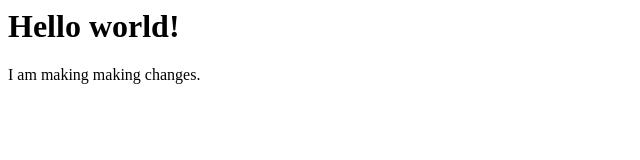
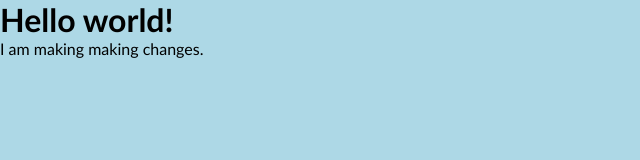
Before and after one commit to victormcervantes/helloWorld, a plain HTML site: page index.html in a window 1280 px wide. Shown: the whole page, without its empty margins (0-640 px from the left). Drawn offline with Linux system fonts and the light colour scheme.

Commit message:
added css styles

```diff
--- /dev/null
+++ b/css/styles.css
@@ -0,0 +1,12 @@
+*{
+	background-color: lightblue;
+	padding:0;
+	margin: 0;
+}
+body{
+	float: left;
+	width: 100%;
+	padding: 0;
+	margin: 0;
+	font-family: calibri, arial, sans-serif;
+}
--- a/index.html
+++ b/index.html
@@ -1,6 +1,7 @@
 <html>
 	<head>
 		<title>Hello World</title>
+		<link rel="stylesheet" href="css/styles.css">
 		<meta name="description" content="First project on github">
 		<meta name="keywords" content="html, web development, github, helloworld">
 	</head>
```
